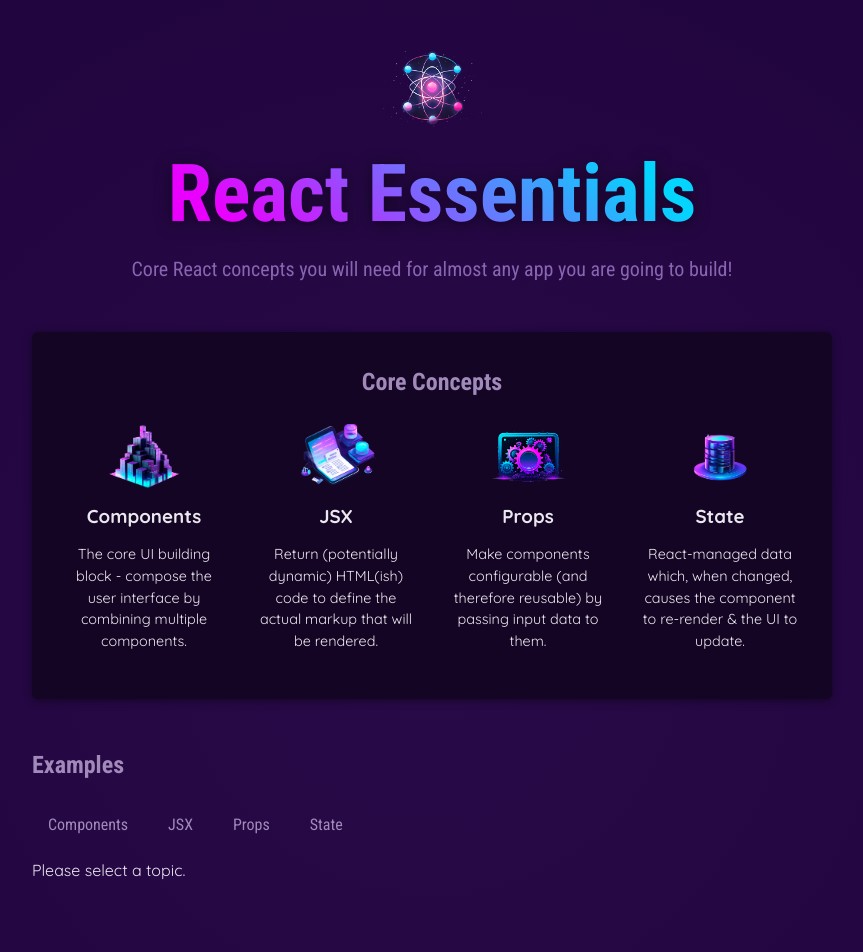
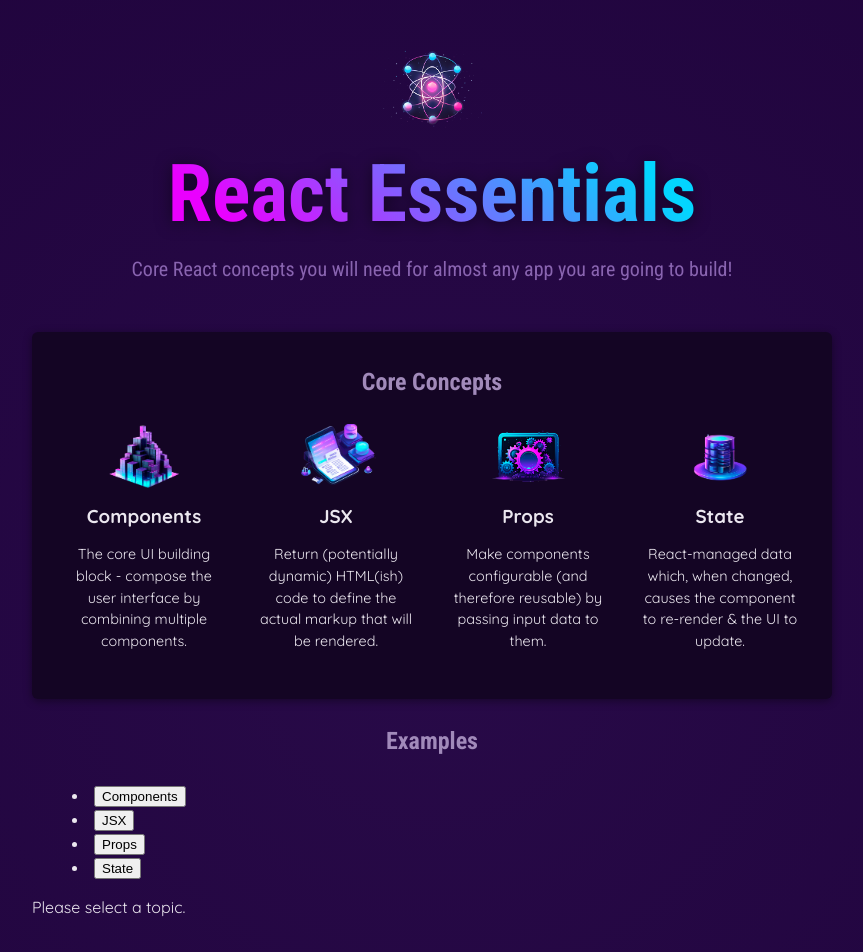
Before and after one commit to kongyutay/react-demo, a React (Vite) app: page / in a window 1280 px wide. Shown: the top 952 px of the page, without its empty margins (208-1071 px from the left). Built offline with nearby package versions, Linux system fonts and the light colour scheme.

Commit message:
setup section component

```diff
--- a/src/components/Examples.jsx
+++ b/src/components/Examples.jsx
@@ -1,5 +1,6 @@
 import { useState } from "react";
 import { EXAMPLES } from "../data";
+import Section from "./Section";
 import TabButton from "./TabButton";
 
 export default function Examples() {
@@ -26,7 +27,7 @@ export default function Examples() {
         );
     }
     return (
-        <section id="examples">
+        <Section id="examples">
             <h2>Examples</h2>
             <menu>
                 <TabButton
@@ -55,6 +56,6 @@ export default function Examples() {
                 </TabButton>
             </menu>
             {tabContent}
-        </section>
+        </Section>
     );
 }
--- /dev/null
+++ b/src/components/Section.jsx
@@ -0,0 +1,8 @@
+export default function Section({ title, children }) {
+    return (
+        <section>
+            <h2>{title}</h2>
+            {children}
+        </section>
+    );
+}
```
